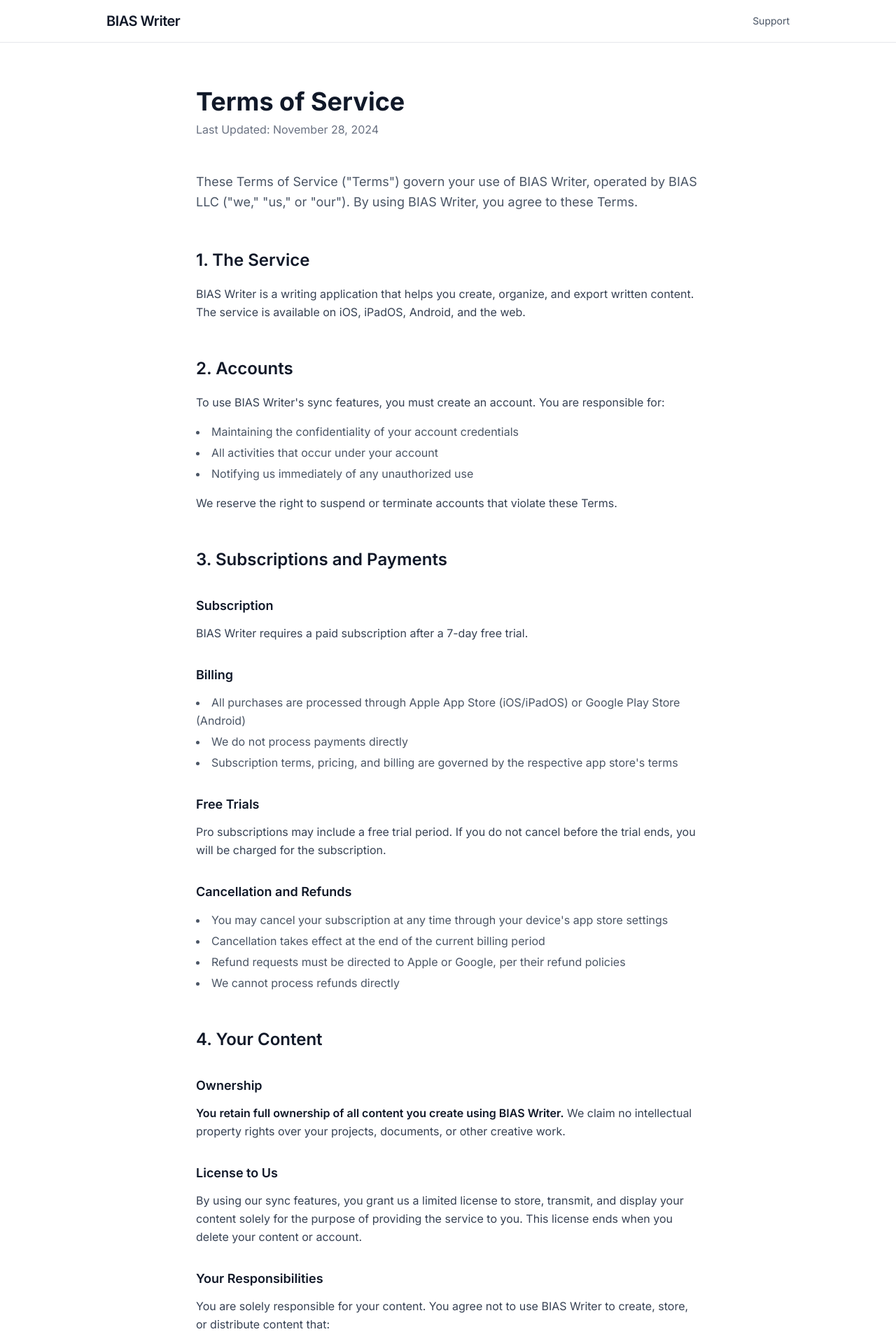
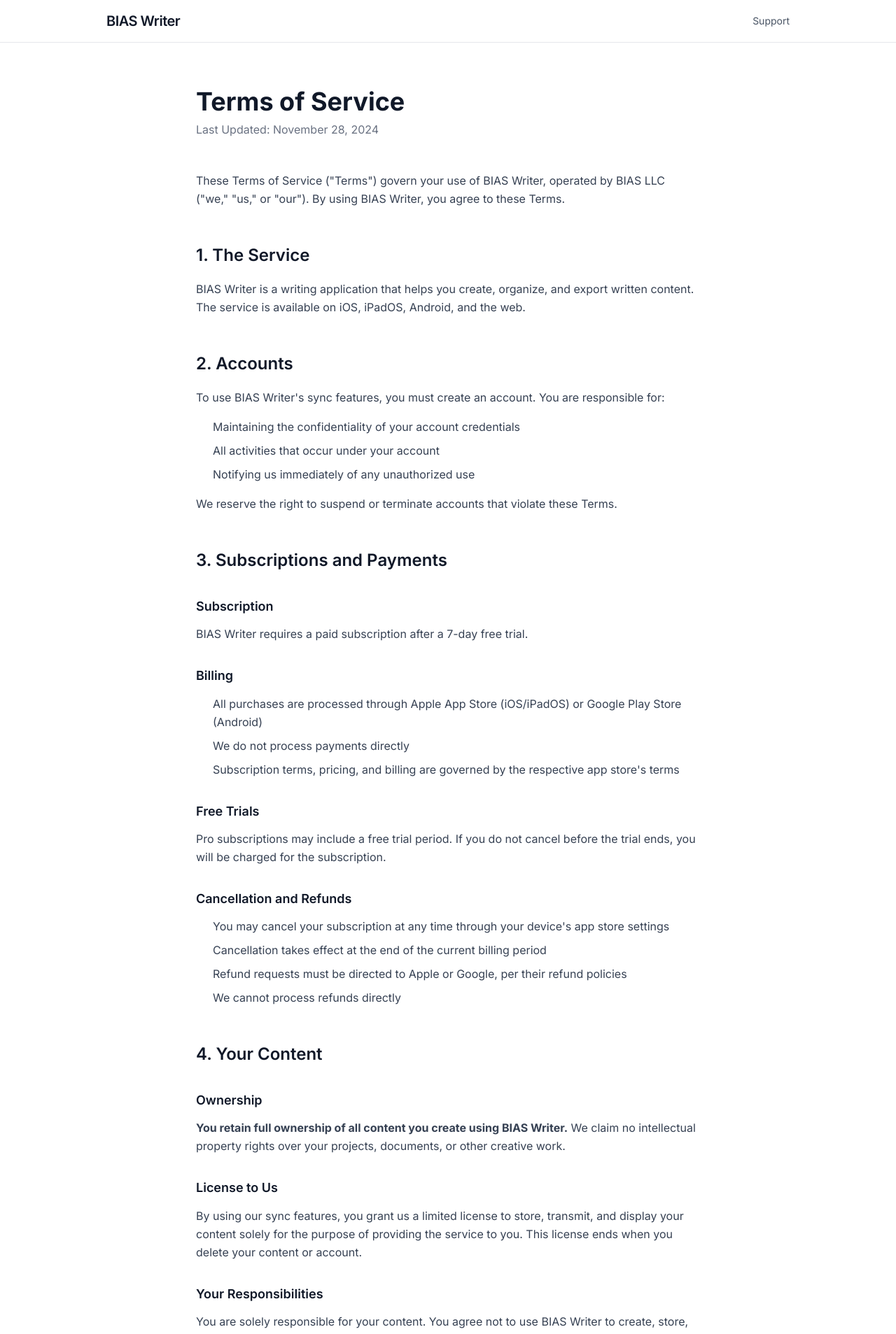
Before and after one commit to BiasLLC/bias-marketing, a Next.js app: page /terms in a window 1280 px wide. Shown: the top 1907 px of the page at 70% size. Built offline with nearby package versions, Linux system fonts and the light colour scheme.

Commit message:
Add smooth scrolling, Help & Docs, Tutorials, BIAS Screenwriter section

```diff
--- a/app/globals.css
+++ b/app/globals.css
@@ -1,4 +1,10 @@
 @import "tailwindcss";
+
+/* Smooth scrolling for anchor links */
+html {
+  scroll-behavior: smooth;
+  scroll-padding-top: 80px;
+}
 
 /* Prose styling for legal pages */
 .prose {
@@ -26,32 +32,20 @@
   margin-bottom: 1rem;
 }
 
-.prose p.lead {
-  font-size: 1.125rem;
-  color: var(--color-gray-600);
-  margin-bottom: 2rem;
-}
-
-.prose ul {
-  list-style-type: disc;
-  list-style-position: inside;
+.prose ul, .prose ol {
   margin-bottom: 1rem;
+  padding-left: 1.5rem;
 }
 
 .prose li {
-  color: var(--color-gray-600);
-  margin-bottom: 0.25rem;
+  margin-bottom: 0.5rem;
 }
 
 .prose a {
   color: var(--color-blue-600);
+  text-decoration: underline;
 }
 
 .prose a:hover {
-  text-decoration: underline;
+  color: var(--color-blue-700);
 }
-
-.prose strong {
-  color: var(--color-gray-900);
-  font-weight: 600;
-}
```
